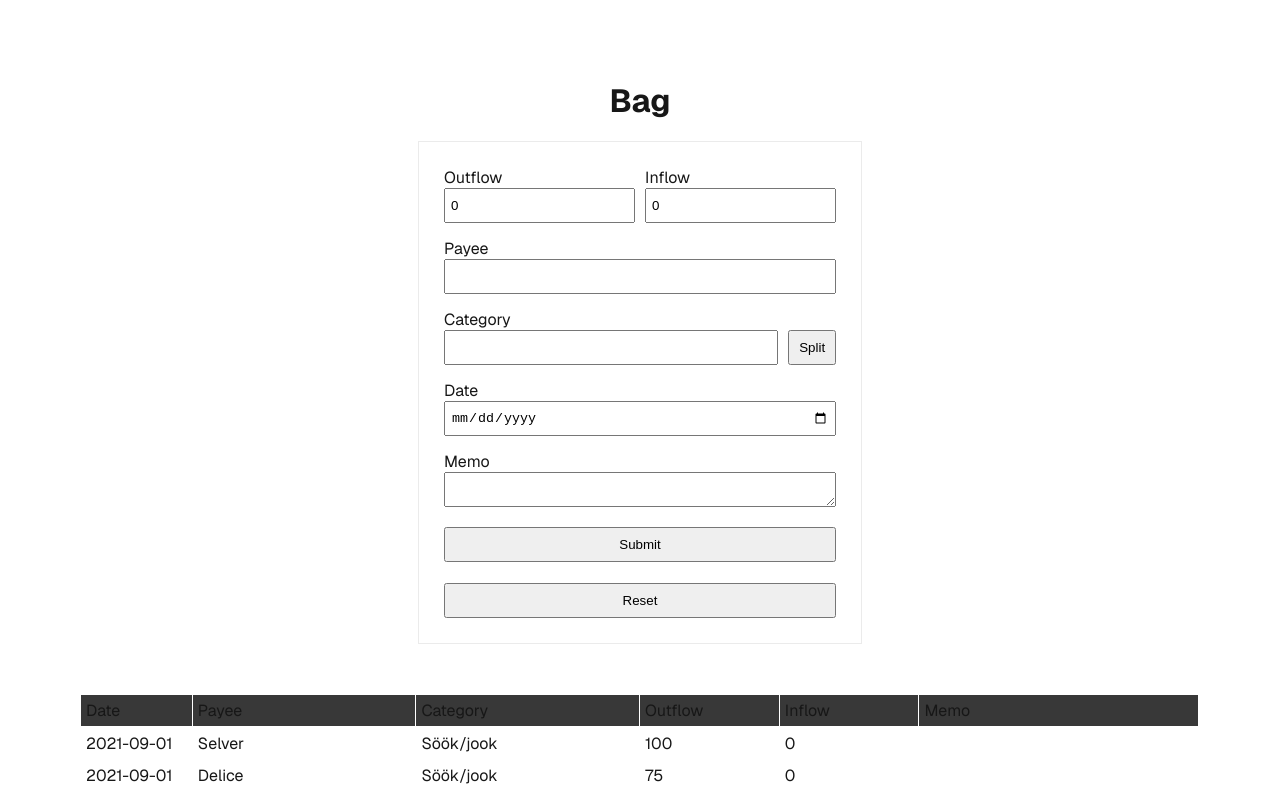
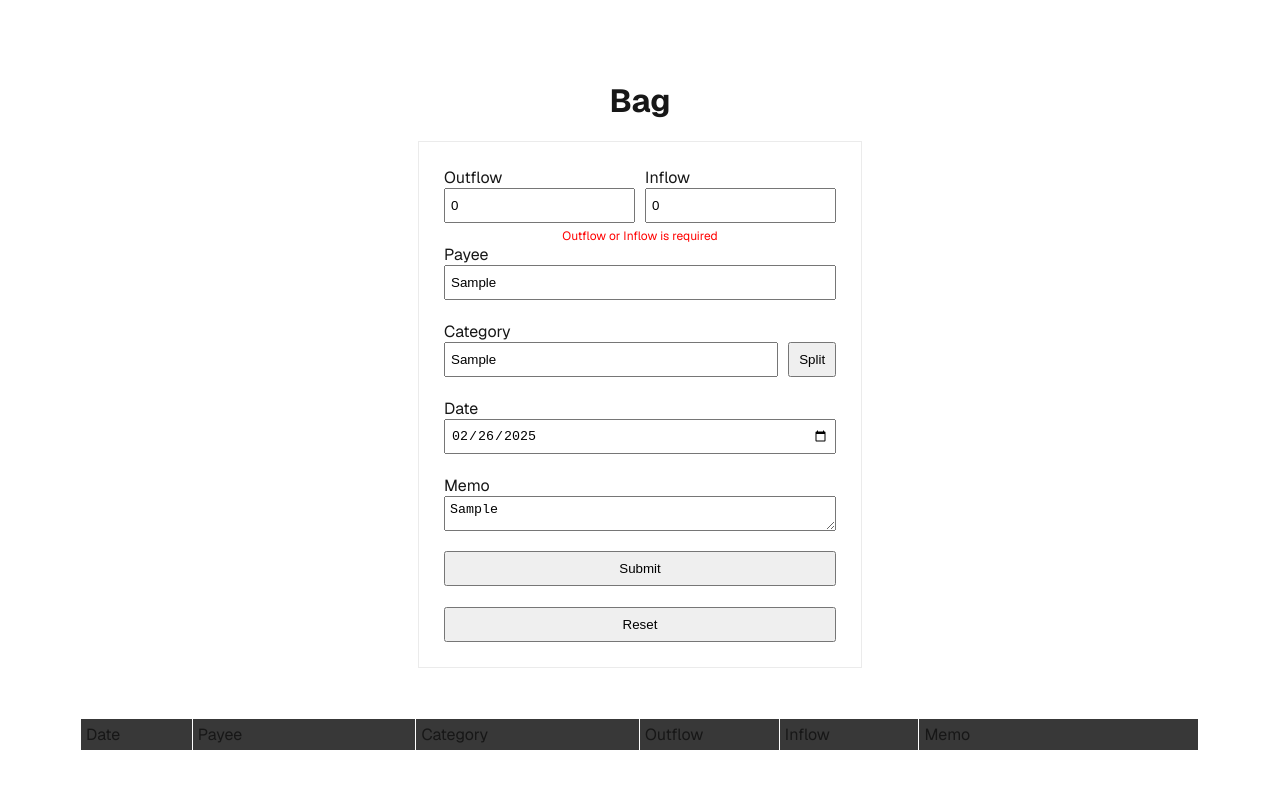
Before and after one commit to mungoose/moneybag, a Next.js app: page /bag in a window 1280 px wide. Both pictures are taken after typing "Sample", "Sample", "Sample" into the empty fields and a click on the button "Submit". Shown: the top 800 px of the page. Built offline with nearby package versions, Linux system fonts and the light colour scheme.

Commit message:
Work on form error handling, updates

```diff
--- /dev/null
+++ b/app/_components/InlineError/InlineError.module.scss
@@ -0,0 +1,10 @@
+.error {
+	align-self: center;
+	color: red;
+	font-size: 12px;
+	margin-top: 5px;
+
+	&.errorHide {
+		opacity: 0;
+	}
+}
--- /dev/null
+++ b/app/_components/InlineError/InlineError.tsx
@@ -0,0 +1,15 @@
+import styles from './InlineError.module.scss';
+import cx from 'classnames';
+
+type props = {
+	visible: boolean;
+	errorMessage?: string;
+};
+
+const InlineError = ({ visible, errorMessage }: props) => (
+	<span className={cx(styles.error, { [styles.errorHide]: !visible })}>
+		{errorMessage || ' hidden error message '}
+	</span>
+);
+
+export default InlineError;
--- a/app/_components/Input/InputField.module.scss
+++ b/app/_components/Input/InputField.module.scss
@@ -1,6 +1,10 @@
 .inputField {
 	display: flex;
 	flex-direction: column;
+
+	&.addBottomMargin {
+		margin-bottom: 21px;
+	}
 }
 
 .label {
@@ -16,7 +20,6 @@
 .input {
 	width: 100%;
 	height: 35px;
-	margin-bottom: 15px;
 	padding: 5px;
 }
 
--- a/app/_components/Input/InputField.tsx
+++ b/app/_components/Input/InputField.tsx
@@ -11,6 +11,7 @@ type Props = {
 	buttonLabel?: string;
 	textarea?: boolean;
 	onClick?: (e: React.MouseEvent<HTMLButtonElement>) => void;
+	addBottomMargin?: boolean;
 };
 
 const InputField = ({
@@ -22,9 +23,10 @@ const InputField = ({
 	buttonLabel = '+',
 	textarea = false,
 	onClick,
+	addBottomMargin,
 }: Props) => {
 	return (
-		<div className={styles.inputField}>
+		<div className={cx(styles.inputField, { [styles.addBottomMargin]: addBottomMargin })}>
 			<label className={styles.label}>{label}</label>
 			<div className={cx(addButton && styles.inputWrapper)}>
 				{textarea ? (
--- a/app/_components/InputForm/InputForm.tsx
+++ b/app/_components/InputForm/InputForm.tsx
@@ -1,8 +1,10 @@
 'use client';
 
 import React, { useState } from 'react';
-import Button from '../Button/Button';
-import InputField from '../Input/InputField';
+import type { CategorySplit, TransactionType } from '@/types/transactions';
+import Button from '@/components//Button/Button';
+import InputField from '@/components/Input/InputField';
+import InlineError from '@/components/InlineError/InlineError';
 import styles from './InputForm.module.scss';
 
 const InputForm: React.FC = () => {
@@ -22,6 +24,12 @@ const InputForm: React.FC = () => {
 			memo: '';
 		}[],
 	});
+	const [errors, setErrors] = useState<{
+		payee?: string;
+		category?: string;
+		amount?: string;
+		categorySplits?: string[];
+	}>({});
 
 	const handleChange = (e: React.ChangeEvent<HTMLInputElement | HTMLTextAreaElement>, field: string) => {
 		setFormData((prev) => ({ ...prev, [field]: e.target.value }));
@@ -61,21 +69,72 @@ const InputForm: React.FC = () => {
 
 	const handleSubmit = (e: React.FormEvent) => {
 		e.preventDefault();
+		const newErrors: typeof errors = {};
 
-		const newTransaction = {
+		// check mandatory payee field
+		if (!formData.payee) {
+			newErrors.payee = 'Payee is required';
+		}
+
+		// check that either outlfow or inflow is filled
+		if (!formData.outflow && !formData.inflow) {
+			newErrors.amount = 'Outflow or Inflow is required';
+		}
+
+		// check that if category is not split, then main category field is filled
+		if (!formData.category && formData.categorySplit.length === 0) {
+			newErrors.category = 'Category is required';
+		}
+
+		const splitErrors: string[] = [];
+		// check that every category split has category and outflow or inflow
+		formData.categorySplit.forEach((split, index) => {
+			if (!split.category) {
+				splitErrors[index] = `Category is required for split #${index + 1}`;
+			} else if (!split.categorySplitOutflow && !split.categorySplitInflow) {
+				splitErrors[index] = `Outflow or Inflow is required for split #${index + 1}`;
+			}
+		});
+
+		if (splitErrors.length > 0) {
+			newErrors.categorySplits = splitErrors;
+		}
+
+		console.log('.... errors: ', newErrors);
+
+		// if there are any errors, update state and return
+		if (Object.keys(newErrors).length > 0) {
+			setErrors(newErrors);
+			return;
+		}
+
+		// if there are no errors, clear errors
+		setErrors({});
+
+		// even if transaction is not split, save it as split transaction (with one category split)
+		const categorySplit: CategorySplit =
+			formData.categorySplit.length > 0
+				? formData.categorySplit
+				: [
+						{
+							category: formData.category,
+							categorySplitOutflow: formData.outflow,
+							categorySplitInflow: formData.inflow,
+							memo: formData.memo || '',
+						},
+					];
+
+		const newTransaction: TransactionType = {
 			id: Date.now(),
 			payee: formData.payee,
-			category: formData.category,
 			date: formData.date,
-			memo: formData.memo,
-			outflow: Number(formData.outflow),
-			inflow: Number(formData.inflow),
-			categorySplit: formData.categorySplit,
+			categorySplit,
 		};
 
 		const storedTransactions = JSON.parse(localStorage.getItem('transactions') || '[]');
 		const updatedTransactions = [...storedTransactions, newTransaction];
 
+		// temporarily add to localStorage!!!
 		localStorage.setItem('transactions', JSON.stringify(updatedTransactions));
 
 		console.log('Saved:', newTransaction);
@@ -94,6 +153,8 @@ const InputForm: React.FC = () => {
 		});
 	};
 
+	console.log('... errors: ', errors);
+
 	return (
 		<form className={styles.formWrapper} onSubmit={handleSubmit}>
 			<div className={styles.singleForm}>
@@ -110,8 +171,10 @@ const InputForm: React.FC = () => {
 						value={formData.inflow}
 						onChange={(e) => handleChange(e, 'inflow')}
 					/>
-				</div>{' '}
+				</div>
+				<InlineError visible={!!errors.amount} errorMessage={errors.amount} />
 				<InputField label="Payee" value={formData.payee} onChange={(e) => handleChange(e, 'payee')} />
+				<InlineError visible={!!errors.payee} errorMessage={errors.payee} />
 				<InputField
 					label="Category"
 					addButton
@@ -122,7 +185,14 @@ const InputForm: React.FC = () => {
 					value={formData.category}
 					onChange={(e) => handleChange(e, 'category')}
 				/>
-				<InputField label="Date" type="date" value={formData.date} onChange={(e) => handleChange(e, 'date')} />
+				<InlineError visible={!!errors.category} errorMessage={errors.category} />
+				<InputField
+					label="Date"
+					type="date"
+					value={formData.date}
+					onChange={(e) => handleChange(e, 'date')}
+					addBottomMargin={true}
+				/>
 				<InputField label="Memo" textarea value={formData.memo} onChange={(e) => handleChange(e, 'memo')} />
 				<Button label="Submit" type="submit" />
 				<br />
@@ -146,6 +216,10 @@ const InputForm: React.FC = () => {
 										handleCategorySplitChange(categorySplitId, 'category', e.target.value)
 									}
 								/>
+								{errors.categorySplits &&
+									errors.categorySplits.map((error, index) => (
+										<InlineError key={index} errorMessage={error} visible={!!error} />
+									))}
 								<div className={styles.outFlowInflow}>
 									<InputField
 										label="Outflow"
--- a/app/_components/Transaction/Transaction.tsx
+++ b/app/_components/Transaction/Transaction.tsx
@@ -6,8 +6,8 @@ type Props = {
 	category: string | null;
 	outflow: number;
 	inflow: number;
-	date: string;
-	memo?: string | null;
+	date: string | null;
+	memo: string;
 };
 
 const Transaction = ({ id, payee, category, outflow, inflow, date, memo = null }: Props) => {
--- a/app/_components/TransactionsWrapper/TransactionsWrapper.tsx
+++ b/app/_components/TransactionsWrapper/TransactionsWrapper.tsx
@@ -1,7 +1,8 @@
+import type { ReactNode } from 'react';
 import styles from './TransactionsWrapper.module.scss';
 
 type Props = {
-	children: React.ReactNode;
+	children: ReactNode;
 };
 
 const TransactionsWrapper = ({ children }: Props) => {
--- a/app/_types/transactions.d.ts
+++ b/app/_types/transactions.d.ts
@@ -13,8 +13,8 @@ export type SpreadTransaction = {
 	category: string | null;
 	outflow: number;
 	inflow: number;
-	date: string;
-	memo?: string;
+	date: string | null;
+	memo: string;
 };
 
 type CategorySplit = CategorySplitItem[];
--- a/app/bag/page.tsx
+++ b/app/bag/page.tsx
@@ -6,7 +6,7 @@ import BagLayout from '../bagLayout';
 import styles from './styles.module.scss';
 import InputForm from '@/components/InputForm/InputForm';
 import TransactionsWrapper from '@/components/TransactionsWrapper/TransactionsWrapper';
-import { transactions as rawTransactions } from '@/_data/transactions';
+// import { transactions as rawTransactions } from '@/_data/transactions';
 import TransactionHeader from '@/_components/TransactionHeader/TransactionHeader';
 import type { TransactionsType, SpreadTransaction } from '@/types/transactions';
 
@@ -81,9 +81,8 @@ const Bag = () => {
 		setTransactions(storedTransactions);
 	}, []);
 
+	const spreadTransactions = transactionsSpreader(transactions);
 	console.log('... transactions: ', transactions);
-
-	const spreadTransactions = transactionsSpreader(rawTransactions);
 
 	return (
 		<BagLayout className={styles.page}>
```
Also changed, not shown: 1 other file (tests, documents, lock files or other folders).
